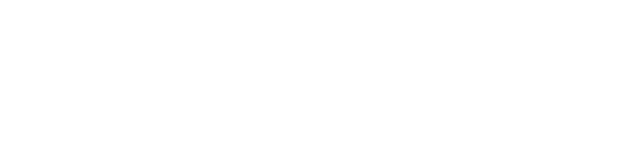
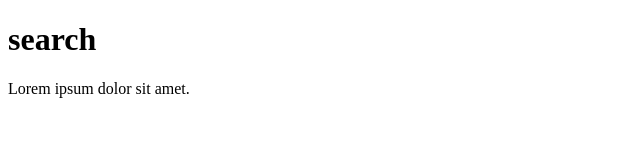
Before and after one commit to zinphyoko/splitmate, a plain HTML site: page search.html in a window 1280 px wide. Shown: the whole page, without its empty margins (0-640 px from the left). Drawn offline with Linux system fonts and the light colour scheme.

Commit message:
Search Updated

```diff
--- a/search.html
+++ b/search.html
@@ -6,6 +6,7 @@
     <title>Document</title>
 </head>
 <body>
-
+    <h1>search</h1>
+    <p>Lorem ipsum dolor sit amet.</p>
 </body>
 </html>
```
